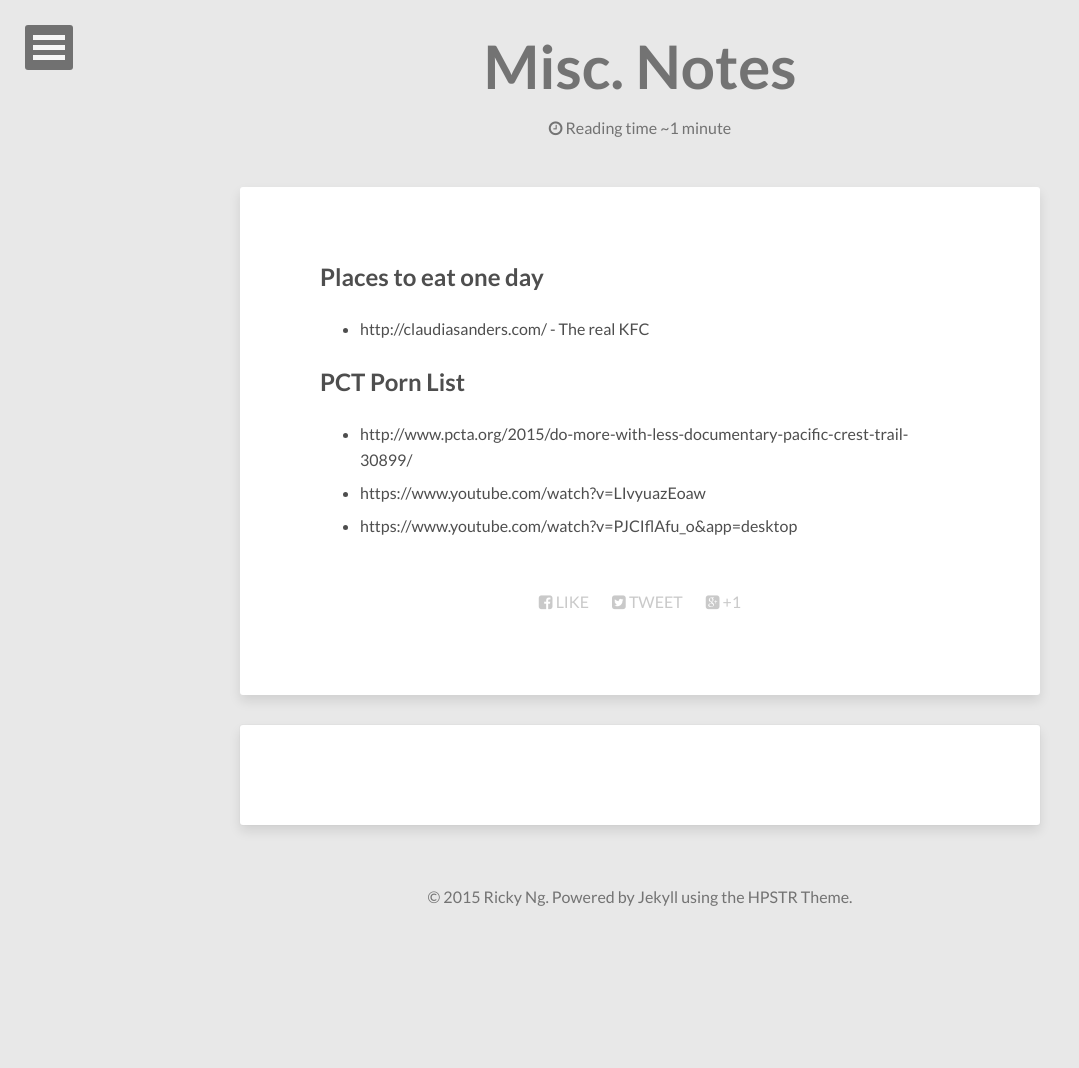
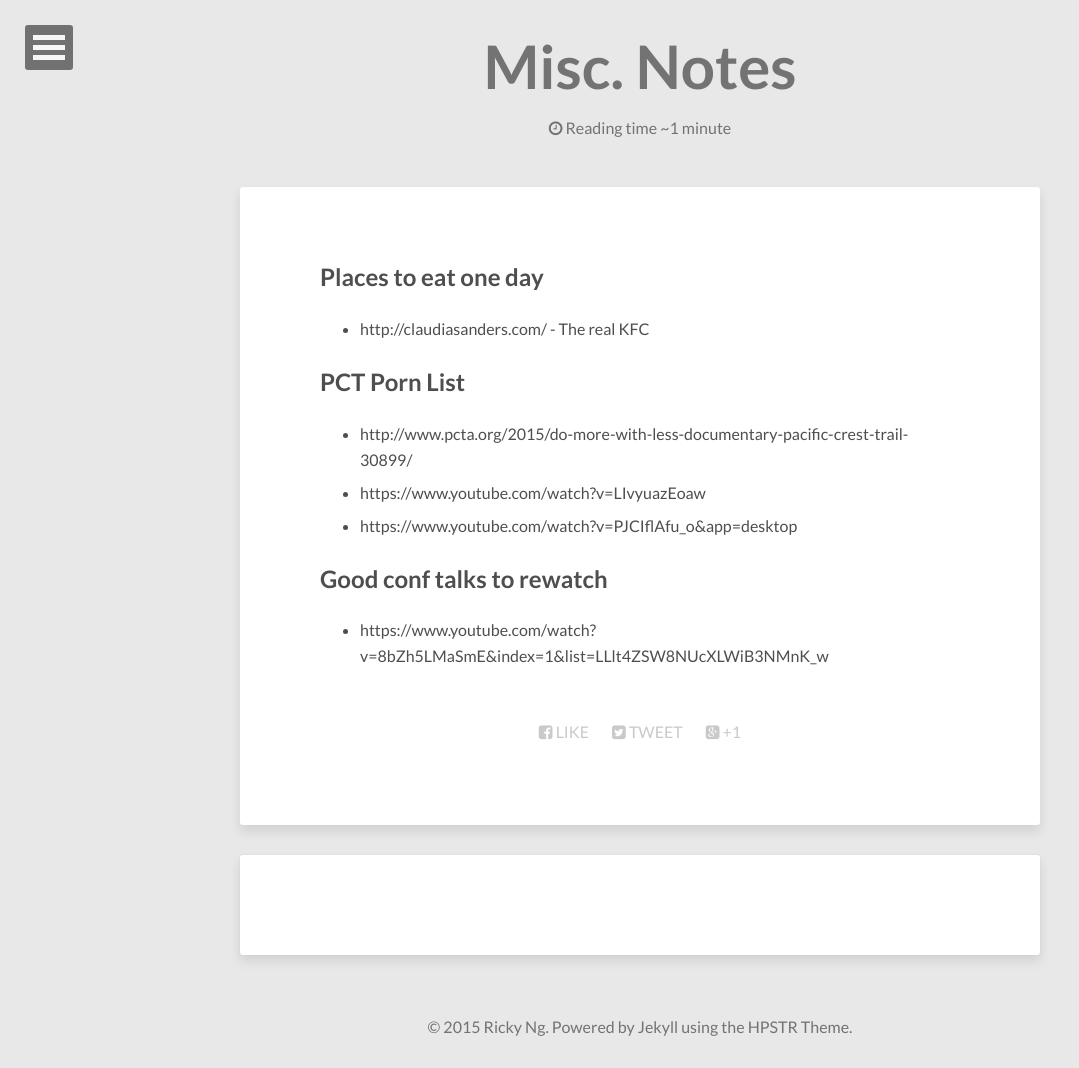
Before and after one commit to dummey/dummey.github.io, a Jekyll site: the page built from pages/notes.md, in a window 1280 px wide. Shown: the whole page, without its empty margins (0-1079 px from the left). Built offline with Jekyll 4.4.1, drawn with Linux system fonts in a browser that asks for light colours; nearby versions of some CDN libraries; before the commit the page ends 938 px from its top, so only the background shows below that.

Commit message:
Update notes.md

```diff
--- a/pages/notes.md
+++ b/pages/notes.md
@@ -13,3 +13,7 @@ permalink: /notes/
 * http://www.pcta.org/2015/do-more-with-less-documentary-pacific-crest-trail-30899/
 * https://www.youtube.com/watch?v=LIvyuazEoaw
 * https://www.youtube.com/watch?v=PJCIflAfu_o&app=desktop
+
+## Good conf talks to rewatch
+
+* https://www.youtube.com/watch?v=8bZh5LMaSmE&index=1&list=LLlt4ZSW8NUcXLWiB3NMnK_w
```
